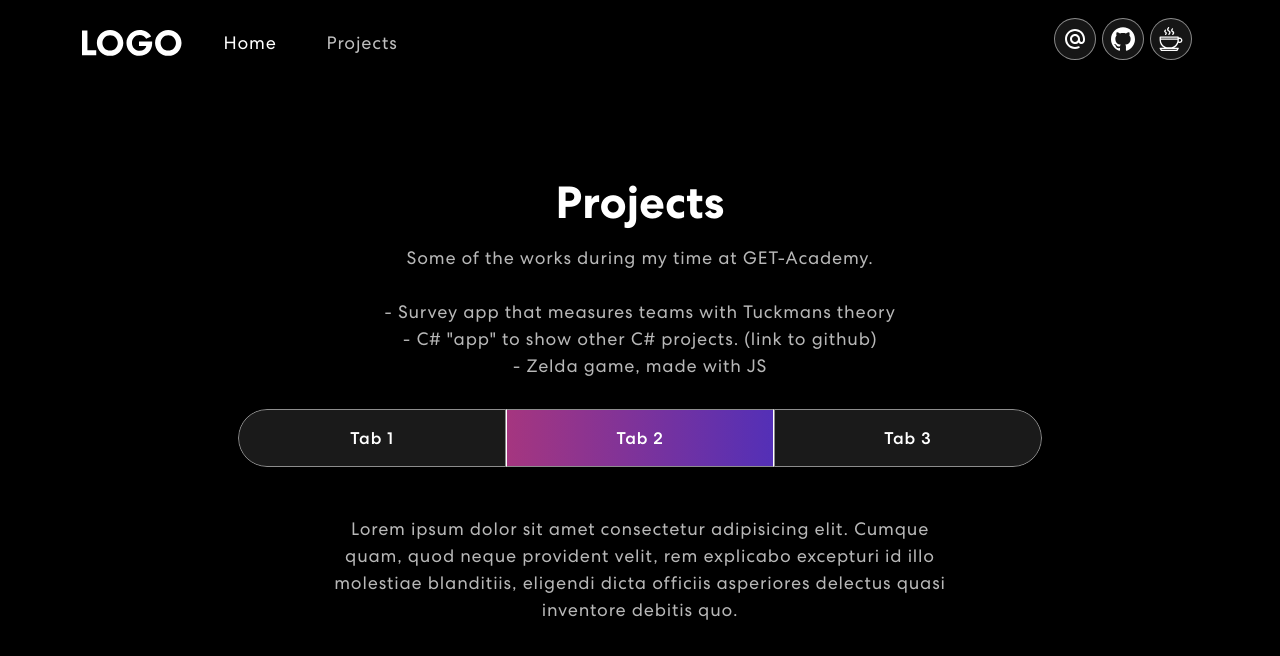
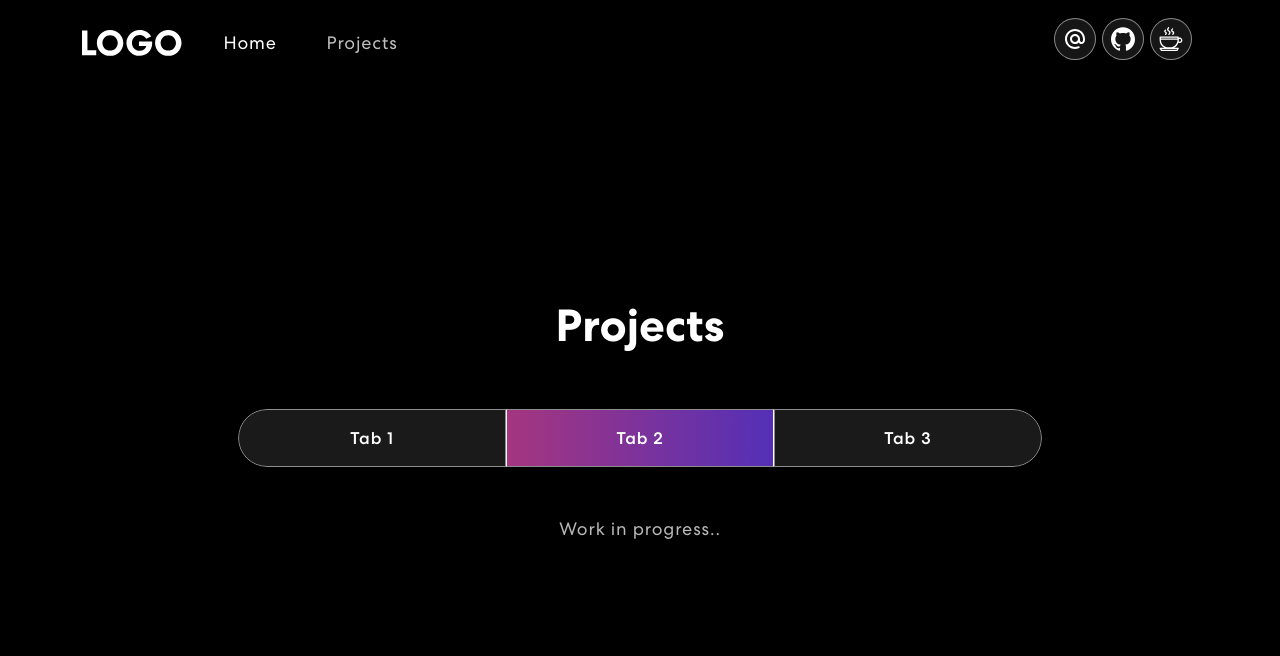
Before and after one commit to Marshan88/personal-portfolio, a React (Create React App) app: page / in a window 1280 px wide. Both pictures are taken after a click on the tab "Tab 2". Shown: the part 1383-2039 px from the top of the page. Built offline with nearby package versions, Linux system fonts and the light colour scheme.

Commit message:
project card tilt

```diff
--- a/package.json
+++ b/package.json
@@ -10,6 +10,7 @@
     "bootstrap": "^5.2.1",
     "cors": "^2.8.5",
     "express": "^4.18.2",
+    "framer-motion": "^10.11.4",
     "nodemailer": "^6.8.0",
     "react": "^18.2.0",
     "react-bootstrap": "^2.5.0",
@@ -18,7 +19,9 @@
     "react-multi-carousel": "^2.8.2",
     "react-on-screen": "^2.1.1",
     "react-scripts": "5.0.1",
+    "react-tilt": "^1.0.2",
     "typed.js": "^2.0.15",
+    "uuid": "^9.0.0",
     "web-vitals": "^2.1.4"
   },
   "scripts": {
--- a/src/components/Banner.js
+++ b/src/components/Banner.js
@@ -14,6 +14,7 @@ import Typed from 'typed.js';
 export const Banner = () => {
   const [text] = useState('');
   const el = React.useRef(null);
+
   //https://github.com/mattboldt/typed.js/
   React.useEffect(() => {
     const typed = new Typed(el.current, {
@@ -37,7 +38,7 @@ export const Banner = () => {
         <Row className="align-items-center">
           <Col xs={12} md={6} xl={7}>
             <span className="tagline">Welcome to my Portfolio</span>
-            <h1>{`My name is`} {<br></br>}{`Marius Henriksen`}</h1>
+            <h1>{`Marius Henriksen`}</h1>
             <br></br>
             <h2>
               <span ref={el} />
@@ -49,16 +50,6 @@ export const Banner = () => {
               Hello, world!<br></br>
               I'm currently a Student at <a href="https://www.getacademy.no/">GET-Academy</a>,
               looking for an internship.<br></br>
-              I've been through a 6 months
-              course with HTML, CSS, Javascript and C#.<br></br>
-              I experienced what it's
-              like to work alone, in pairs and in a team w/ "customer".
-              <br></br><br></br>
-              GET-academy is a great way to start not only for
-              programming, but also for the key competencies like grit and
-              growth mindset during Chorei.<br></br>
-              (Japanese morning business routine)<br></br>
-              This helped me get a better lifestyle, insight about myself and team dynamics.
             </p>
           </Col>
           <Col xs={12} md={6} xl={5}>
--- a/src/components/ProjectCard.js
+++ b/src/components/ProjectCard.js
@@ -1,20 +1,35 @@
+import React from "react";
 import { Col } from "react-bootstrap";
+import { Tilt } from "react-tilt";
+import { motion } from "framer-motion";
 
 const handleClick = (link) => () => {
   window.location.href = link;
   // onauxclick = (event) => { MouseEvent.buttons };
-}
+};
+
+const defaultOptions = {
+  reverse: true,  // reverse the tilt direction
+  max: 14,     // max tilt rotation (degrees)
+  perspective: 2000,   // Transform perspective, the lower the more extreme the tilt gets.
+  scale: 1,    // 2 = 200%, 1.5 = 150%, etc..
+  speed: 450,   // Speed of the enter/exit transition
+  transition: true,   // Set a transition on enter/exit.
+  axis: null,   // What axis should be disabled. Can be X or Y.
+  reset: true,    // If the tilt effect has to be reset on exit.
+  easing: "cubic-bezier(.03,.98,.52,.99)",    // Easing on enter/exit.
+};
 
 export const ProjectCard = ({ title, description, imgUrl, link }) => {
   return (
-    <Col sm={6} md={4} onClick={handleClick(link)}>
-      <div className="proj-imgbx">
-        <img src={imgUrl} alt="" />
+    <Col onClick={handleClick(link)}>
+      <Tilt options={defaultOptions} className="proj-imgbx" >
+        <img src={imgUrl} alt="Project image" />
         <div className="proj-txtx">
           <h4>{title}</h4>
           <span>{description}</span>
         </div>
-      </div>
+      </Tilt>
     </Col >
   );
 };
--- a/src/components/Projects.js
+++ b/src/components/Projects.js
@@ -5,14 +5,15 @@ import Starling from "../assets/img/Starling.png";
 import Csharp from "../assets/img/CsharpGames.PNG";
 import TrackVisibility from "react-on-screen";
 import "animate.css";
+
 /*
   TODO
   - Add/finish more projects. (link a project card to portfolio('s?))
   - Make project cards clickable. (middle mouse button)
   - Make project background react to scroll event.
   - Better project img.
+*/
 
-  */
 export const Projects = () => {
   const projects = [
     {
@@ -35,6 +36,7 @@ export const Projects = () => {
     },
   ];
 
+
   return (
     <section className="project" id="projects">
       <Container>
@@ -45,10 +47,7 @@ export const Projects = () => {
                 <div className={isVisible ? "animate__animated animate__bounce" : ""}>
                   <Tab.Container id="projects-tabs" defaultActiveKey="first">
                     <h2>Projects</h2>
-                    <p> Some of the works during my time at GET-Academy.<br></br><br></br>
-                      - Survey app that measures teams with Tuckmans theory<br></br>
-                      - C# "app" to show other C# projects. (link to github)<br></br>
-                      - Zelda game, made with JS</p>
+                    <br></br><br></br>
                     <Nav variant="pills" className="nav-pills mb-5 justify-content-center align-items-center" id="pills-tab">
                       <Nav.Item className="hoverEffect">
                         <Nav.Link eventKey="first">Tab 1</Nav.Link>
@@ -77,20 +76,12 @@ export const Projects = () => {
                       </Tab.Pane>
                       <Tab.Pane eventKey="second">
                         <p>
-                          Lorem ipsum dolor sit amet consectetur adipisicing
-                          elit. Cumque quam, quod neque provident velit, rem
-                          explicabo excepturi id illo molestiae blanditiis,
-                          eligendi dicta officiis asperiores delectus quasi
-                          inventore debitis quo.
+                          Work in progress..
                         </p>
                       </Tab.Pane>
                       <Tab.Pane eventKey="third">
                         <p>
-                          Lorem ipsum dolor sit amet consectetur adipisicing
-                          elit. Cumque quam, quod neque provident velit, rem
-                          explicabo excepturi id illo molestiae blanditiis,
-                          eligendi dicta officiis asperiores delectus quasi
-                          inventore debitis quo.
+                          Nothing here at the moment..
                         </p>
                       </Tab.Pane>
                     </Tab.Content>
```
Also changed, not shown: ToDo.txt, 1 other file (tests, documents, lock files or other folders).
